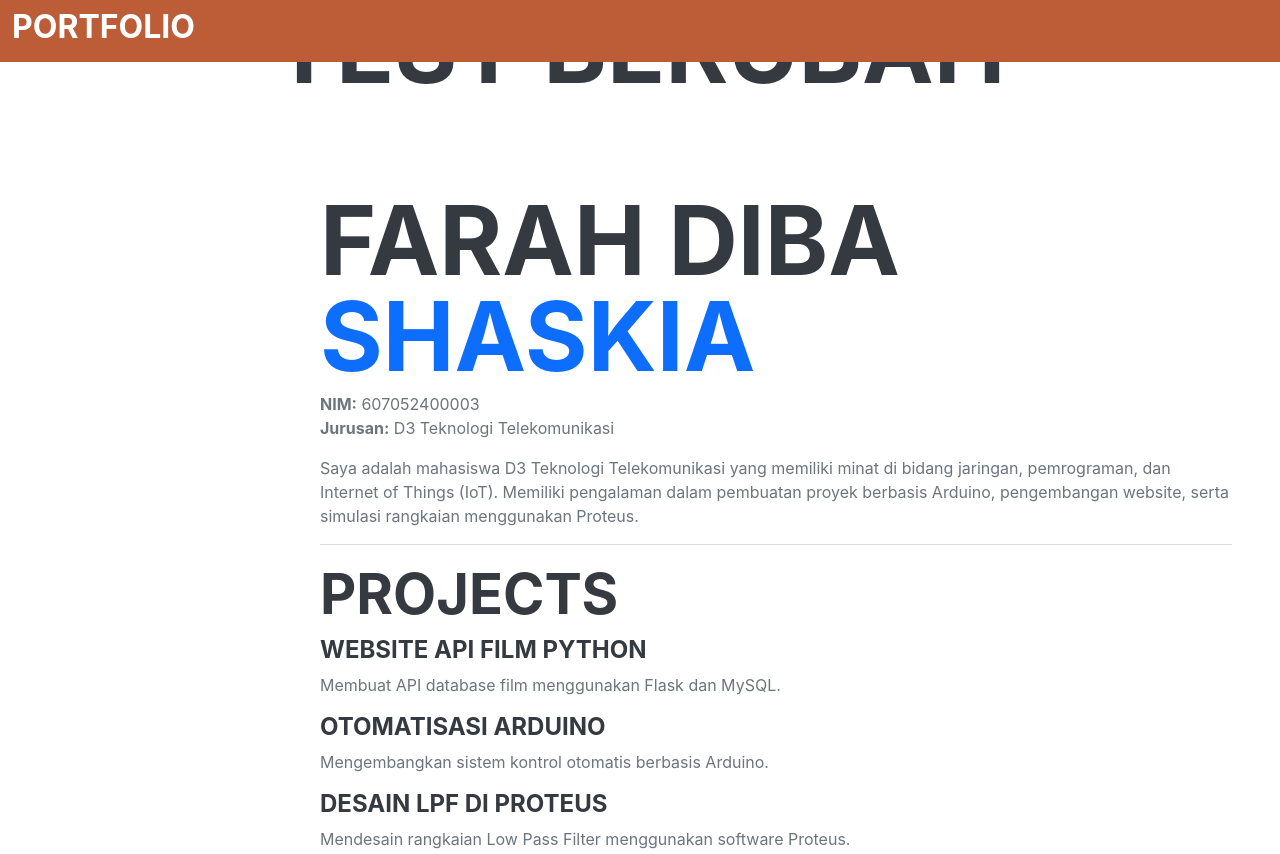
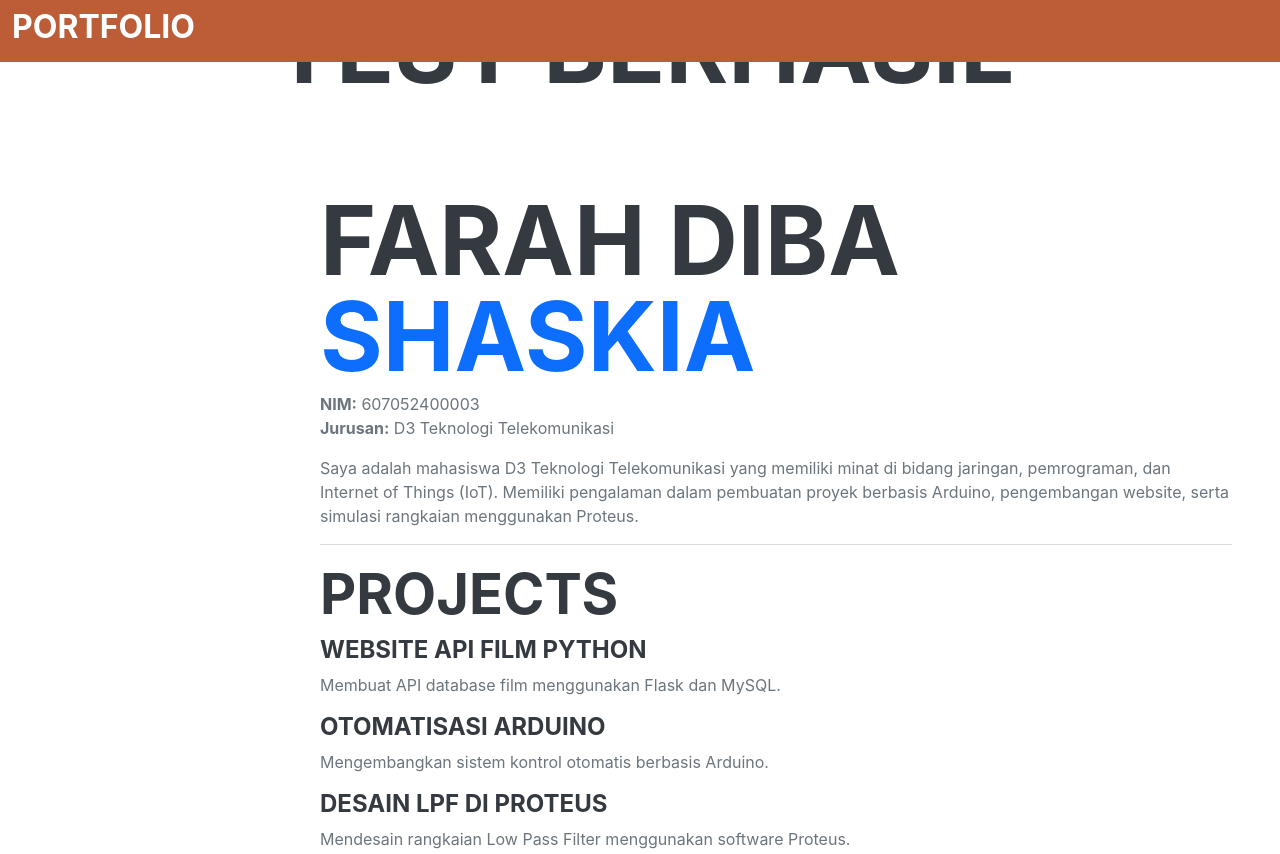
Before and after one commit to farahdibashaskia/diba.github.io, a plain HTML site: page index.html in a window 1280 px wide. Shown: the top 854 px of the page. Drawn offline with Linux system fonts and the light colour scheme.

Commit message:
Update index.html

```diff
--- a/index.html
+++ b/index.html
@@ -1,4 +1,4 @@
-<h1>TEST BERUBAH</h1>
+<h1>TEST BERHASIL</h1>
 <!DOCTYPE html>
 <html lang="en">
 <head>
```
